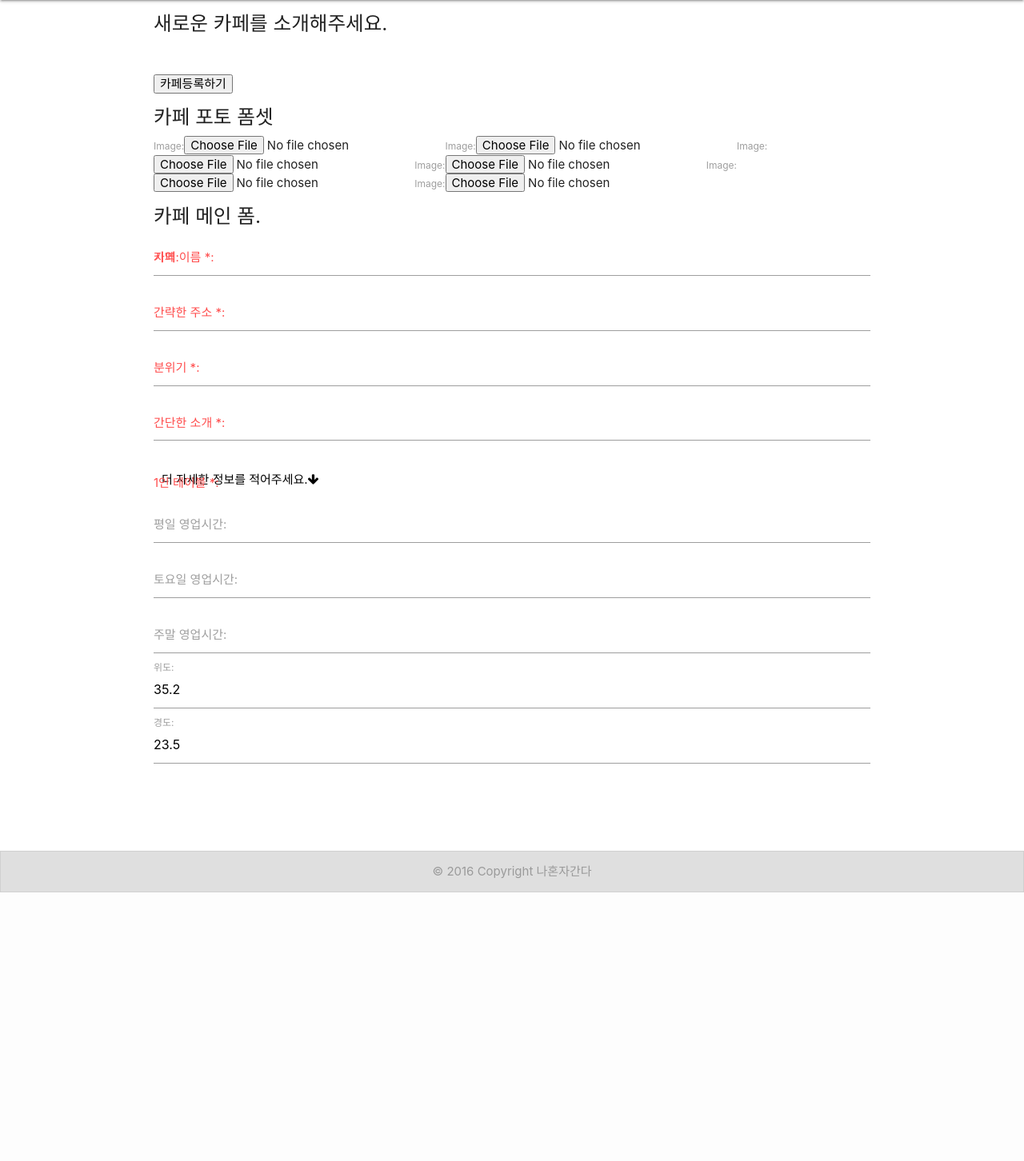
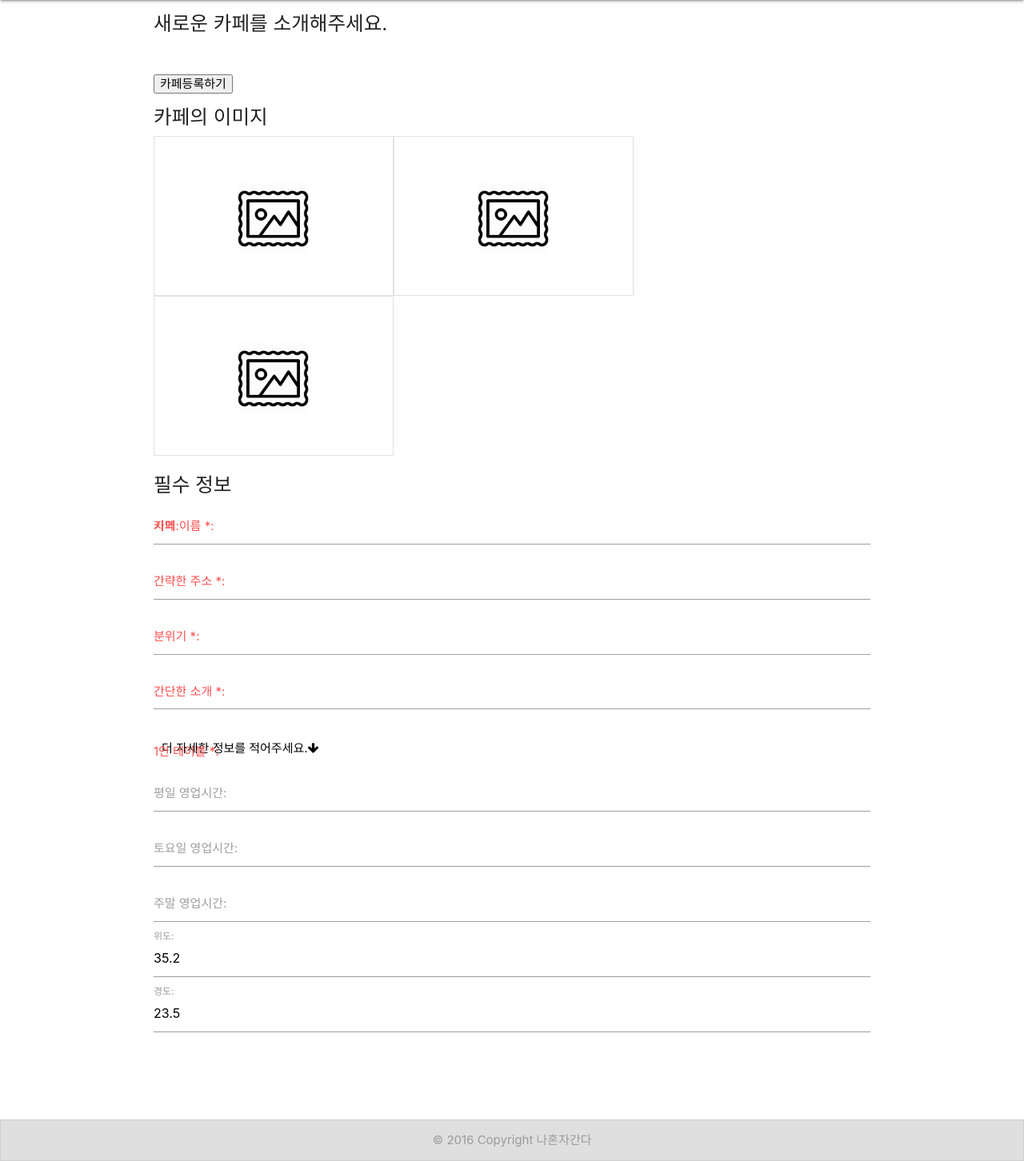
Before and after one commit to haeguri/alonecafe, a Django app: page /cafe/new/ in a window 1280 px wide. Shown: the part 64-1516 px from the top of the page at 80% size. Before the commit the page ends 1180 px from the top, so only its background shows below. Run offline with Django 3.2, Linux system fonts and the light colour scheme; tables that the repository leaves empty hold one stand-in row (values such as "Sample post"); parts of the project's set-up code (start-up, migrations or seed data) failed here and were passed over; some libraries are stand-ins or nearby versions.

Commit message:
이미지 업로드

```diff
--- a/main/static/css/style.css
+++ b/main/static/css/style.css
@@ -54,9 +54,9 @@
     min-height: 200px;
 }
 
-.detail-container .card-image img {
-    min-height: 300px;
-}
+/*.detail-container .card-image img {*/
+    /*min-height: 300px;*/
+/*}*/
 
 .thumb-container .card-title {
     font-size: 20px;
@@ -121,6 +121,37 @@
     background: none;
 }
 
+.hidden {
+    display: none;
+}
+
 .hidden-section {
     overflow: hidden;
 }
+
+.cafephoto-label {
+    float: left;
+    width: 300px;
+    height: 200px;
+    border: solid 1px #e2e2e2;
+}
+
+.cafephoto-label label {
+    width: 100%;
+    height: inherit;
+    display: block;
+    background-image: url("../imgs/imgframe.png");
+    background-repeat: no-repeat;
+    background-size: 30%;
+    background-position: center;
+}
+
+.img-loaded label{
+    -webkit-background-size: 100%;
+    /*background-size: 100%;*/
+    background-size: cover;
+}
+
+.cafephoto-preview {
+    display: inline-block;
+}
--- a/main/static/js/script.js
+++ b/main/static/js/script.js
@@ -79,7 +79,6 @@
     }
 
     function showSection() {
-        //var section_height = hidden_section.css('height') + 5;
         var height = hidden_section.height();
         hidden_section.css('height', (height+inc_height)+'px');
         if(height < origin_height ) {
@@ -118,4 +117,32 @@
         }
     });
 
+    var cafephoto_labels = $('.cafephoto-preview .cafephoto-label');
+
+    $('.cafephoto-input.hidden input').each(function(input_idx) {
+        $(this).on('change', function(arg){
+           console.log("IMAGE UPLOADED ! ARG is" , arg);
+            if(window.FileReader) {
+                if (!$(this)[0].files[0].type.match(/image\//)) return;
+
+                var reader = new FileReader();
+
+                reader.onload = function(e) {
+                    var src = e.target.result;
+
+                    changePreviewImg(input_idx, src);
+                };
+
+                reader.readAsDataURL($(this)[0].files[0]);
+            }
+        });
+    });
+
+    function changePreviewImg(input_idx, src){
+        if(!$(cafephoto_labels[input_idx]).hasClass('img-loaded'))
+            $(cafephoto_labels[input_idx]).addClass('img-loaded');
+
+        $(cafephoto_labels[input_idx]).find('label').css('background-image', 'url("'+src+'")');
+    }
+
 });
--- a/main/templates/main/cafe_form.html
+++ b/main/templates/main/cafe_form.html
@@ -6,9 +6,21 @@
     <form class="cafe-form" action="{% url 'main:cafe_new' %}" method="POST" enctype="multipart/form-data">
         {% csrf_token %}
         <button type="submit">카페등록하기</button>
-        <h5>카페 포토 폼셋</h5>
-        {{ cafephoto_formset }}
-        <h5>카페 메인 폼.</h5>
+        <h5>카페의 이미지</h5>
+        <div class="cafephoto-preview">
+            {% for cafephoto_form in cafephoto_formset %}
+                <div class="cafephoto-label">
+                    {{ cafephoto_form.image.label_tag }}
+                </div>
+            {% endfor %}
+        </div>
+        <div class="cafephoto-input hidden">
+            {% for cafephoto_form in cafephoto_formset %}
+                {{ cafephoto_form.image }}
+            {% endfor %}
+        </div>
+        {{ cafephoto_formset.management_form }}
+        <h5>필수 정보</h5>
         {% for field in cafe_form.main_fields %}
             <div class="input-field">
                 {{ field }} {{ field.label_tag }}
@@ -30,6 +42,9 @@
                         {{ form.longitude }} {{ form.longitude.label_tag }}
                     </div>
                 {% endfor %}
+                <div>
+                    {{ cafepos_formset.management_form }}
+                </div>
             </div>
         </div>
     </form>
--- a/main/views.py
+++ b/main/views.py
@@ -28,7 +28,7 @@
     return render(request, 'main/cafe_detail.html', {'cafe': cafe})
 
 def cafe_new(request):
-    CafePhotoFormSet = inlineformset_factory(Cafe, CafePhoto, fields=('cafe', 'image',), can_delete=False, extra=6)
+    CafePhotoFormSet = inlineformset_factory(Cafe, CafePhoto, fields=('cafe', 'image',), labels={'image':''}, can_delete=False, extra=3)
     CafePositionFormSet = inlineformset_factory(Cafe, CafePosition, fields=('latitude', 'longitude',), can_delete=False, extra=1)
 
     if request.method == 'POST':
@@ -58,8 +58,11 @@
         cafephoto_formset = CafePhotoFormSet()
         cafepos_formset = CafePositionFormSet()
 
-        for cafe in cafepos_formset.forms:
-            cafe.initial = cafepos_init_data
+        for cafephoto in cafephoto_formset:
+            print("Cafephoto is ", type(cafephoto))
+
+        for cafepos in cafepos_formset.forms:
+            cafepos.initial = cafepos_init_data
 
         cafe_form = CafeForm(initial=cafe_init_data)
 
```
Also changed, not shown: main/static/imgs/imgframe.png (added).
